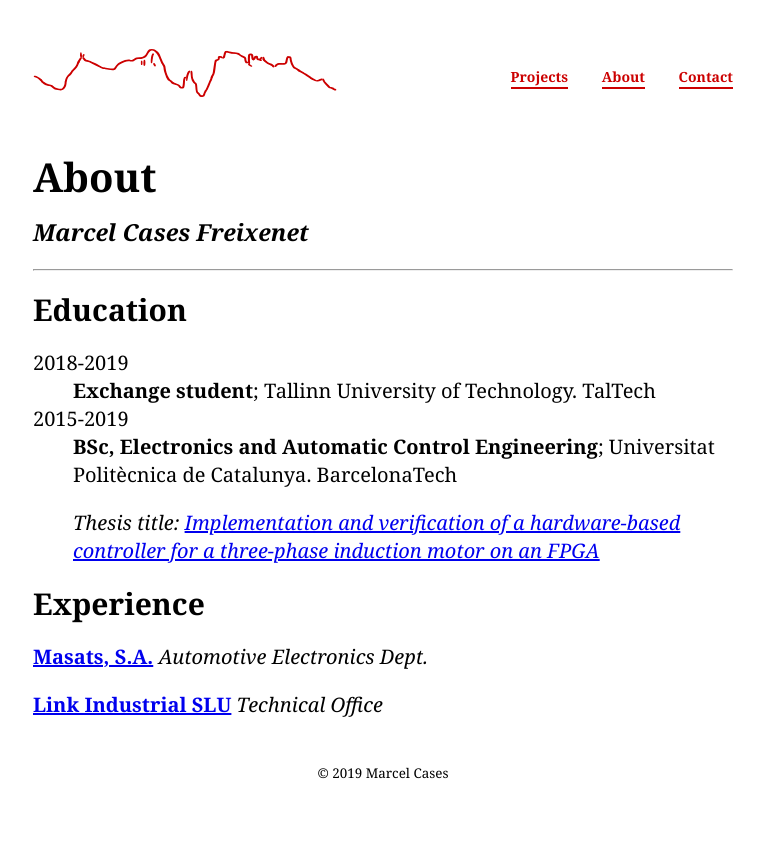
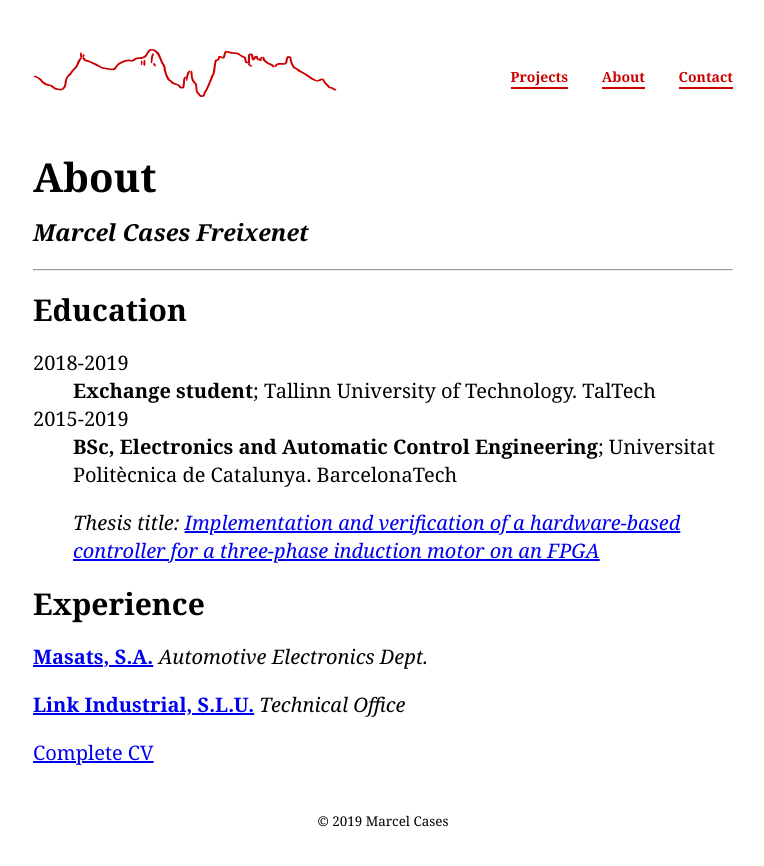
Before and after one commit to marcelcases/marcelcases.github.io, a Jekyll site: the page built from about.markdown, in a window 1280 px wide. Shown: the top 866 px of the page, without its empty margins (257-1021 px from the left). Built offline with Jekyll 4.4.1, drawn with Linux system fonts in a browser that asks for light colours; comment, search, counter and statistics services are not loaded.

Commit message:
Update about.markdown

```diff
--- a/about.markdown
+++ b/about.markdown
@@ -28,4 +28,6 @@ Experience
 
 **[Masats, S.A.](http://www.masats.es/en/)** _Automotive Electronics Dept._
 
-**[Link Industrial SLU](http://www.linkindustrial.es/web/en/)** _Technical Office_
+**[Link Industrial, S.L.U.](http://www.linkindustrial.es/web/en/)** _Technical Office_
+
+[Complete CV](mailto:test@example.com)
```
